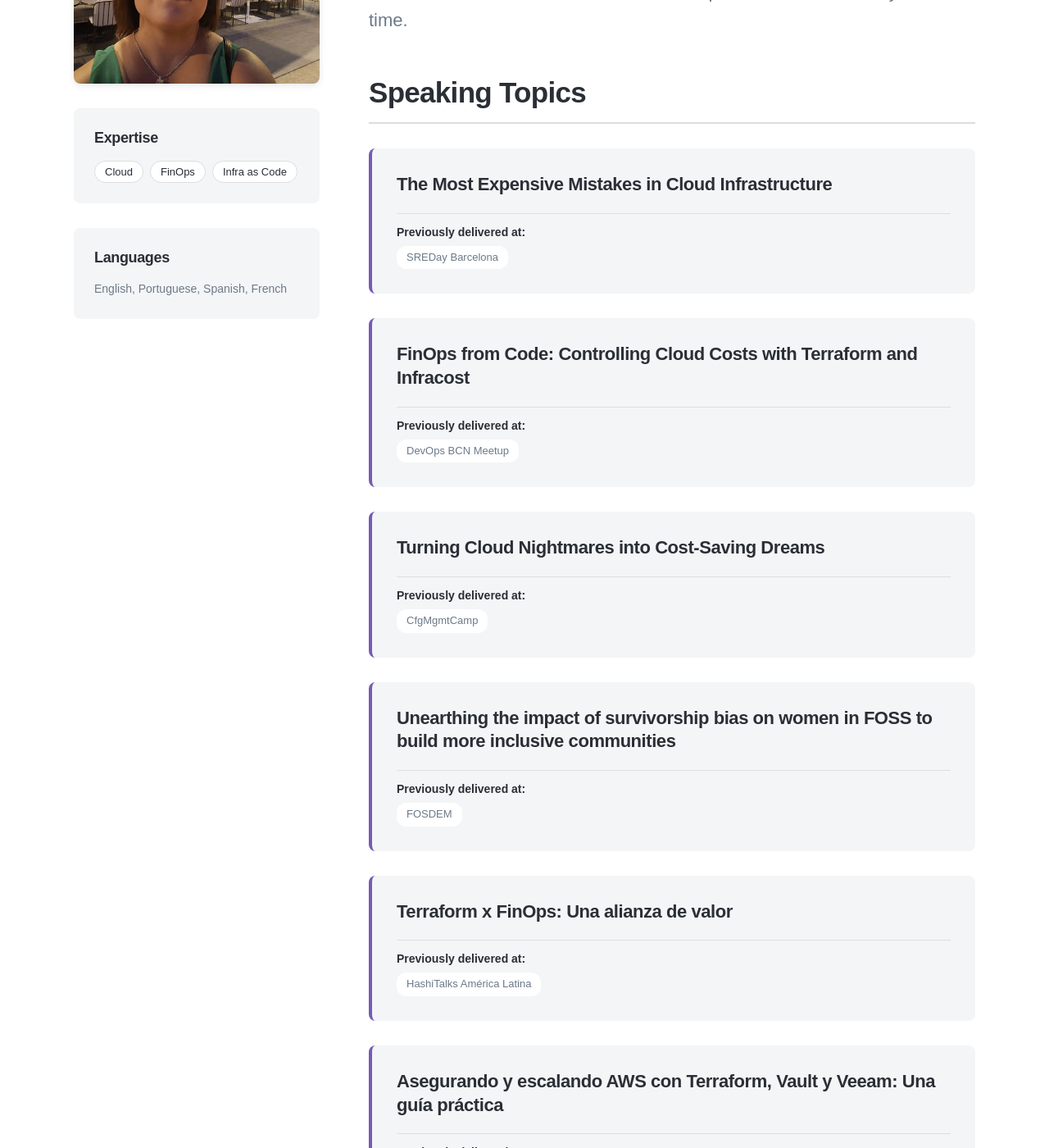
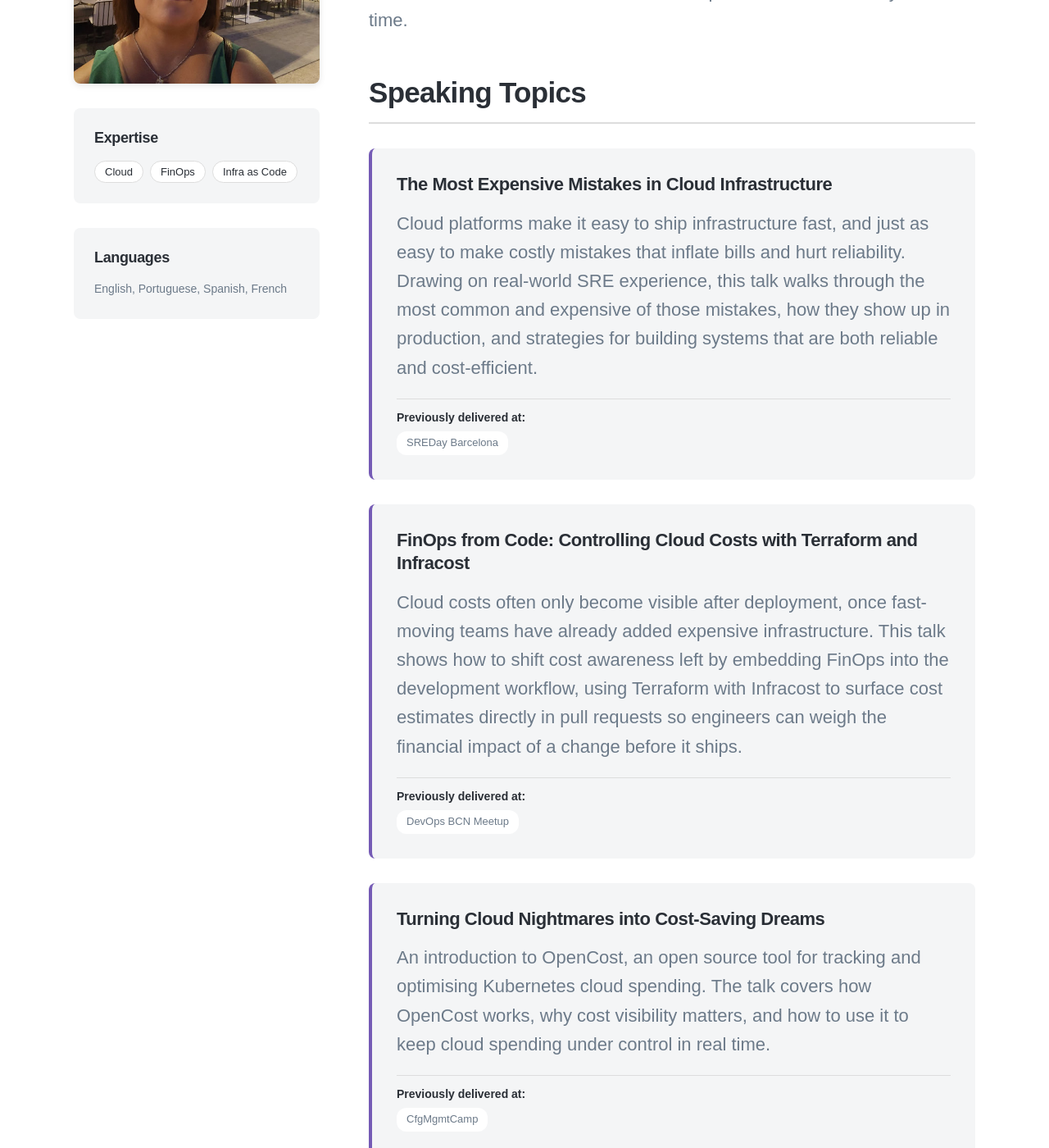
Before and after one commit to womenofopensource/womenofopensource.github.io, a Jekyll site: the page built from docs/_speakers/julia-lamenza.md, in a window 1280 px wide and 1400 px high, scrolled down 951 px. Shown: the whole window at 82% size. Built offline with Jekyll 4.4.1, drawn with Linux system fonts in a browser that asks for light colours; nearby versions of some CDN libraries; some web fonts are replaced; some of the changed text lies outside the part shown.

Commit message:
Add abstracts for Julia Lamenza's talks where available
Co-Authored-By: Claude Opus 4.8 <noreply@anthropic.com>

```diff
--- a/docs/_speakers/julia-lamenza.md
+++ b/docs/_speakers/julia-lamenza.md
@@ -22,15 +22,19 @@ profiles:
   github: https://github.com/julialamenza
 talks:
   - title: "The Most Expensive Mistakes in Cloud Infrastructure"
+    abstract: "Cloud platforms make it easy to ship infrastructure fast, and just as easy to make costly mistakes that inflate bills and hurt reliability. Drawing on real-world SRE experience, this talk walks through the most common and expensive of those mistakes, how they show up in production, and strategies for building systems that are both reliable and cost-efficient."
     delivered_at:
       - SREDay Barcelona
   - title: "FinOps from Code: Controlling Cloud Costs with Terraform and Infracost"
+    abstract: "Cloud costs often only become visible after deployment, once fast-moving teams have already added expensive infrastructure. This talk shows how to shift cost awareness left by embedding FinOps into the development workflow, using Terraform with Infracost to surface cost estimates directly in pull requests so engineers can weigh the financial impact of a change before it ships."
     delivered_at:
       - DevOps BCN Meetup
   - title: "Turning Cloud Nightmares into Cost-Saving Dreams"
+    abstract: "An introduction to OpenCost, an open source tool for tracking and optimising Kubernetes cloud spending. The talk covers how OpenCost works, why cost visibility matters, and how to use it to keep cloud spending under control in real time."
     delivered_at:
       - CfgMgmtCamp
   - title: "Unearthing the impact of survivorship bias on women in FOSS to build more inclusive communities"
+    abstract: "Focusing only on the women who have succeeded in open source hides the many who left or never joined. This talk examines the barriers, from unwelcoming dynamics to recruitment bias and a lack of mentorship, and how they compound for women of colour, LGBTQ+ people and others, then highlights initiatives and practical steps towards more inclusive FOSS communities."
     delivered_at:
       - FOSDEM
   - title: "Terraform x FinOps: Una alianza de valor"
```
